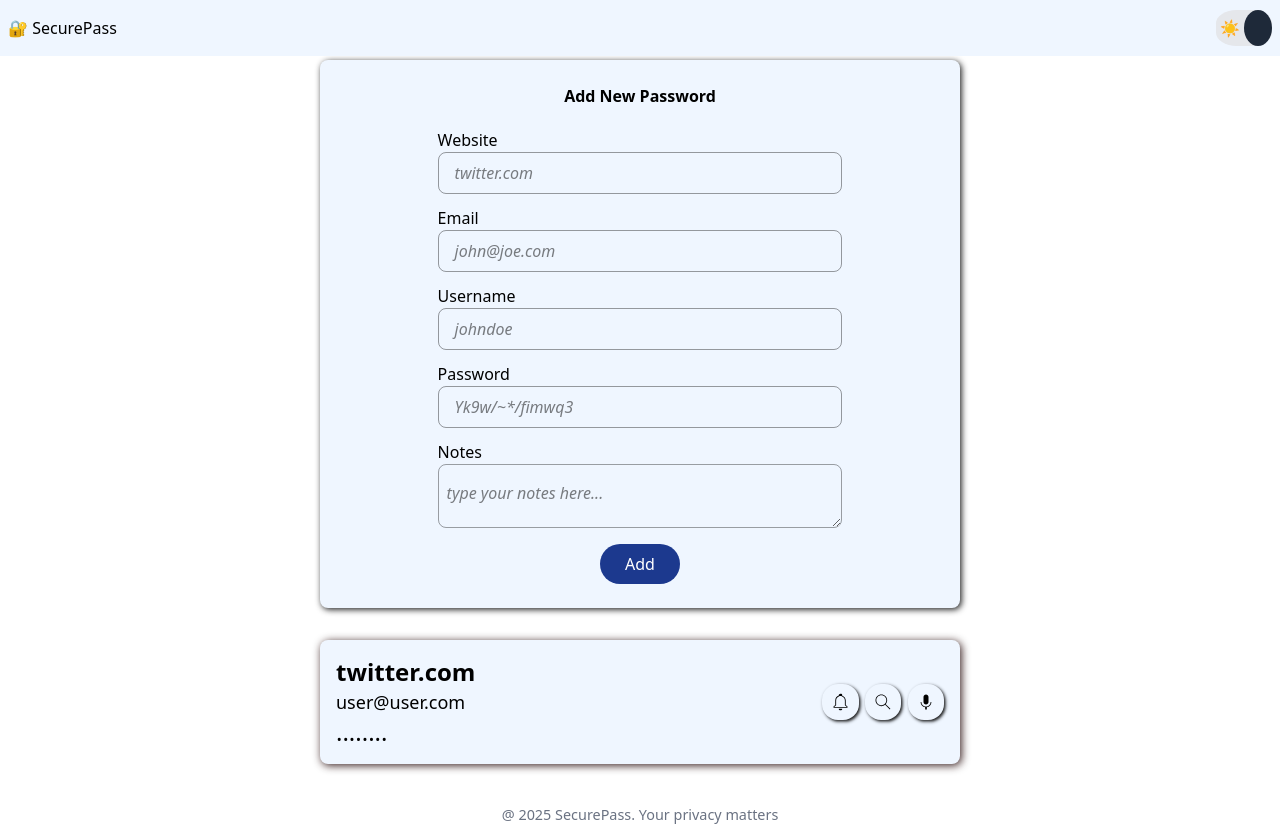
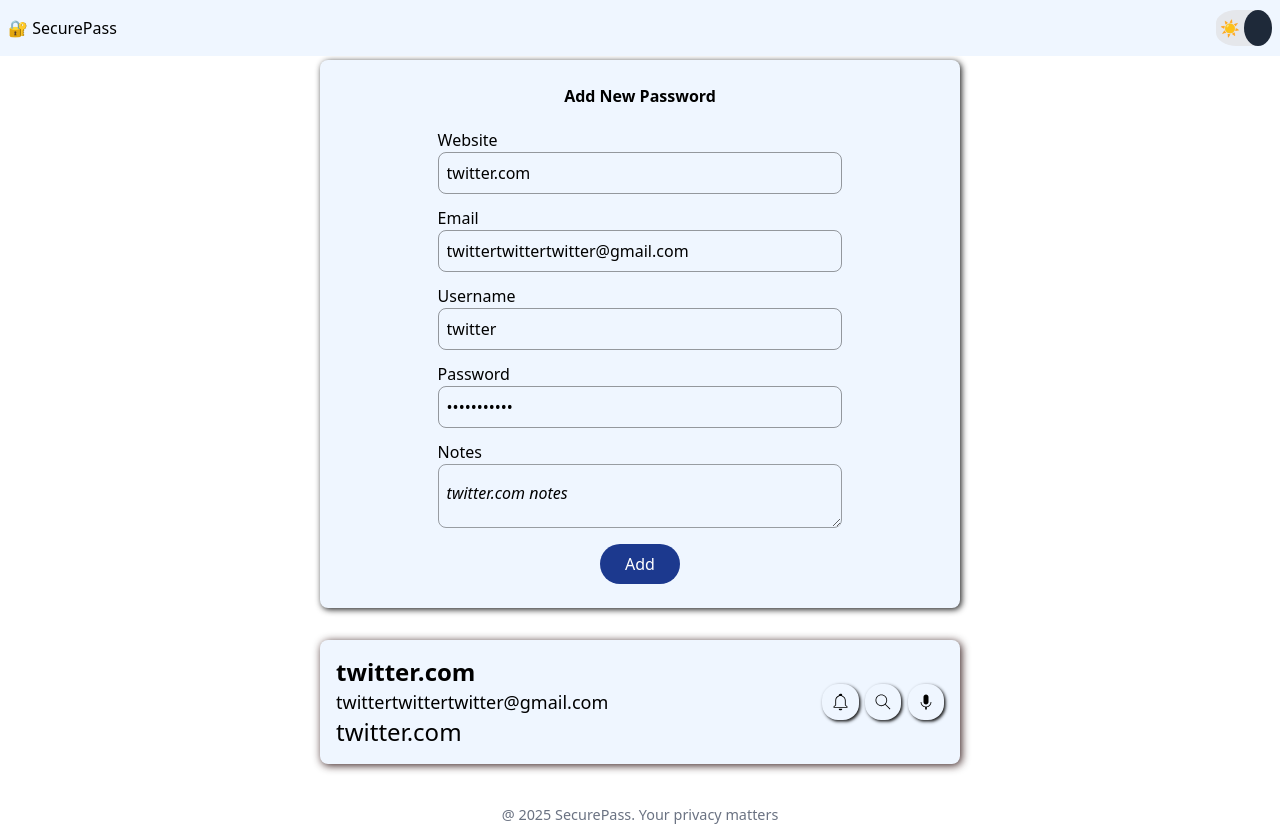
Before and after one commit to warlordtm/SecurePass, a React (Vite) app: page / in a window 1280 px wide. Both pictures are taken after a click on the button "Add". Built offline with nearby package versions, Linux system fonts and the light colour scheme.

Commit message:
Render password card

```diff
--- a/src/components/PasswordCard.tsx
+++ b/src/components/PasswordCard.tsx
@@ -1,13 +1,23 @@
 import "../styles/PasswordCard.css"
 
-function PasswordCard()
+type PasswordCardProps = {
+  formData: {
+    website?: string;
+    email?: string;
+    username?: string;
+    password: string;
+    note?: string;
+  }
+}
+
+function PasswordCard({formData}: PasswordCardProps)
 {
   return(
     <section className="password-card-section">
       <div className="user-details">
-        <p className="website">twitter.com</p>
-        <p className="username-or-email">user@user.com</p>
-        <p>........</p>
+        <p className="website">{formData.website}</p>
+        <p className="username-or-email">{formData.email}</p>
+        <p>{formData.password}</p>
       </div>
       <div className="user-icons">
         <div className="icons">
--- a/src/components/PasswordForm.tsx
+++ b/src/components/PasswordForm.tsx
@@ -1,4 +1,5 @@
 import PasswordCard from "./PasswordCard"
+import { useState } from "react"
 import "../styles/PasswordForm.css"
 
 type formData= {
@@ -12,42 +13,47 @@
 function PasswordForm()
 {
 
-  const addPasswordCard = (formData) => {
-    const website = formData.get("website")
-    const email = formData.get("email")
-    const username = formData.get("username")
-    const password = formData.get("password")
-    const note = formData.get("note")
+  const [passwordcard, setPasswordcard] = useState<formData[]>([])
 
-    alert(" Successfully submitted!")
+  const addPasswordCard = (e) => {
+    e.preventDefault()
+    const formData = new FormData(e.target)
+    const formDetails = Object.fromEntries(formData.entries()) as formData;
+    setPasswordcard(prev => [...prev, formDetails])
+    console.log(passwordcard)
   }
   return(
     <>
       <section className="password-form-section">
       <h2>Add New Password</h2>
-      <form action={addPasswordCard}>
+      <form onSubmit={addPasswordCard}>
         <div className="label-divs">
           <label htmlFor="website">Website</label>
-          <input name="website" placeholder="twitter.com" className="input"></input>
+          <input type="text" defaultValue={"twitter.com"} name="website" placeholder="twitter.com" className="input"></input>
 
           <label htmlFor="email">Email</label>
-          <input name="email" placeholder="john@joe.com" type="email" className="input"></input>
+          <input defaultValue={"twittertwittertwitter@gmail.com"} name="email" placeholder="john@joe.com" type="email" className="input"></input>
 
           <label htmlFor="username">Username</label>
-          <input name="username" placeholder="johndoe" className="input"></input>
+          <input defaultValue={"twitter"} name="username" placeholder="johndoe" className="input" type="text"></input>
         </div>
 
           <label htmlFor="password">Password</label>
-          <input type="password" name="password" placeholder="Yk9w/~*/fimwq3" className="input"/>
+          <input type="password" defaultValue={"twitter.com"} name="password" placeholder="Yk9w/~*/fimwq3" className="input"/>
 
           <label htmlFor="note" className="text-area-label">Notes</label>
-          <textarea name="note" id="note" placeholder="type your notes here..." className="text-area"></textarea>
+          <textarea defaultValue={"twitter.com notes"} name="note" id="note" placeholder="type your notes here..." className="text-area"></textarea>
           <div className="btn-div">
             <button type="submit" className="submit-btn">Add</button>
           </div>
         </form>
       </section>
-      <PasswordCard/>
+        {passwordcard.map((card) => (
+          <PasswordCard
+            key={card.website}
+            formData={card}
+          />
+        ))}
     </>
 
   )
--- a/src/styles/Header.css
+++ b/src/styles/Header.css
@@ -21,7 +21,7 @@
 
 .toggle1{
   @apply w-[50%] h-[90%]
-  absolute left-0 bottom-[.1rem]
+  absolute left-0 bottom-0
 }
 
 .toggle2{
```
